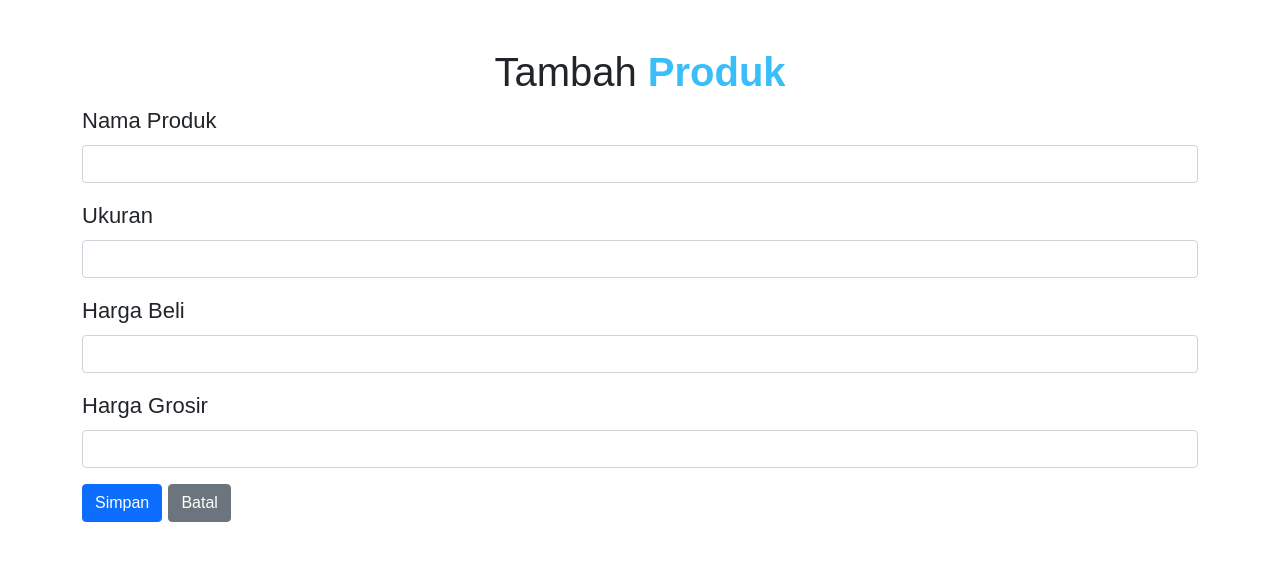
After one commit to Codex2142/Toko-Zakiah, a PHP site: page /php/tambah_produk.php in a window 1280 px wide. The commit adds this page. Shown: the top 561 px of the page. Run offline with PHP 8.4, Linux system fonts and the light colour scheme.

Commit message:
CRUD done

```diff
--- a/php/admin.php
+++ b/php/admin.php
@@ -30,6 +30,7 @@
 
     <div class="container mt-5">
         <h1 class="h1">Daftar <span>Produk</span></h1>
+        <a href="tambah_produk.php" class="btn btn-primary mb-3">Tambah Produk</a>
 
         <!-- Form pencarian -->
         <form action="" method="get" class="mb-3">
--- /dev/null
+++ b/php/tambah_produk.php
@@ -0,0 +1,50 @@
+<?php
+include("koneksi.php");
+?>
+
+
+
+<!DOCTYPE html>
+<html lang="en">
+<head>
+    <meta charset="UTF-8">
+    <meta name="viewport" content="width=device-width, initial-scale=1.0">
+    <title>Tambah Produk</title>
+    <link rel="stylesheet" href="https://cdn.jsdelivr.net/npm/bootstrap@5.0.2/dist/css/bootstrap.min.css">
+    <link rel="stylesheet" href="../style/style.css">
+</head>
+<body>
+
+<div class="container mt-5">
+    <h1 class="h1">Tambah <span>Produk</span></h1>
+
+    <form action="proses_tambah_produk.php" method="post">
+        <div class="mb-3">
+            <label for="namaProduk" class="form-label">Nama Produk</label>
+            <input type="text" class="form-control" id="namaProduk" name="namaProduk" required>
+        </div>
+        <div class="mb-3">
+            <label for="ukuranProduk" class="form-label">Ukuran</label>
+            <input type="text" class="form-control" id="ukuranProduk" name="ukuranProduk" required>
+        </div>
+        <div class="mb-3">
+            <label for="hargaBeli" class="form-label">Harga Beli</label>
+            <input type="number" class="form-control" id="hargaBeli" name="hargaBeli" required>
+        </div>
+        <div class="mb-3">
+            <label for="hargaGrosir" class="form-label">Harga Grosir</label>
+            <input type="number" class="form-control" id="hargaGrosir" name="hargaGrosir" required>
+        </div>
+        <button type="submit" class="btn btn-primary">Simpan</button>
+        <a href="admin.php" class="btn btn-secondary">Batal</a>
+    </form>
+
+
+</div>
+
+<!-- Bootstrap JavaScript (optional) -->
+<script src="https://cdn.jsdelivr.net/npm/@popperjs/core@2.11.6/dist/umd/popper.min.js"></script>
+<script src="https://cdn.jsdelivr.net/npm/bootstrap@5.0.2/dist/js/bootstrap.min.js"></script>
+
+</body>
+</html>
```
Also changed, not shown: php/hapus_produk.php (+18 -0 lines), php/proses_tambah_produk.php (added, +33 -0 lines).
